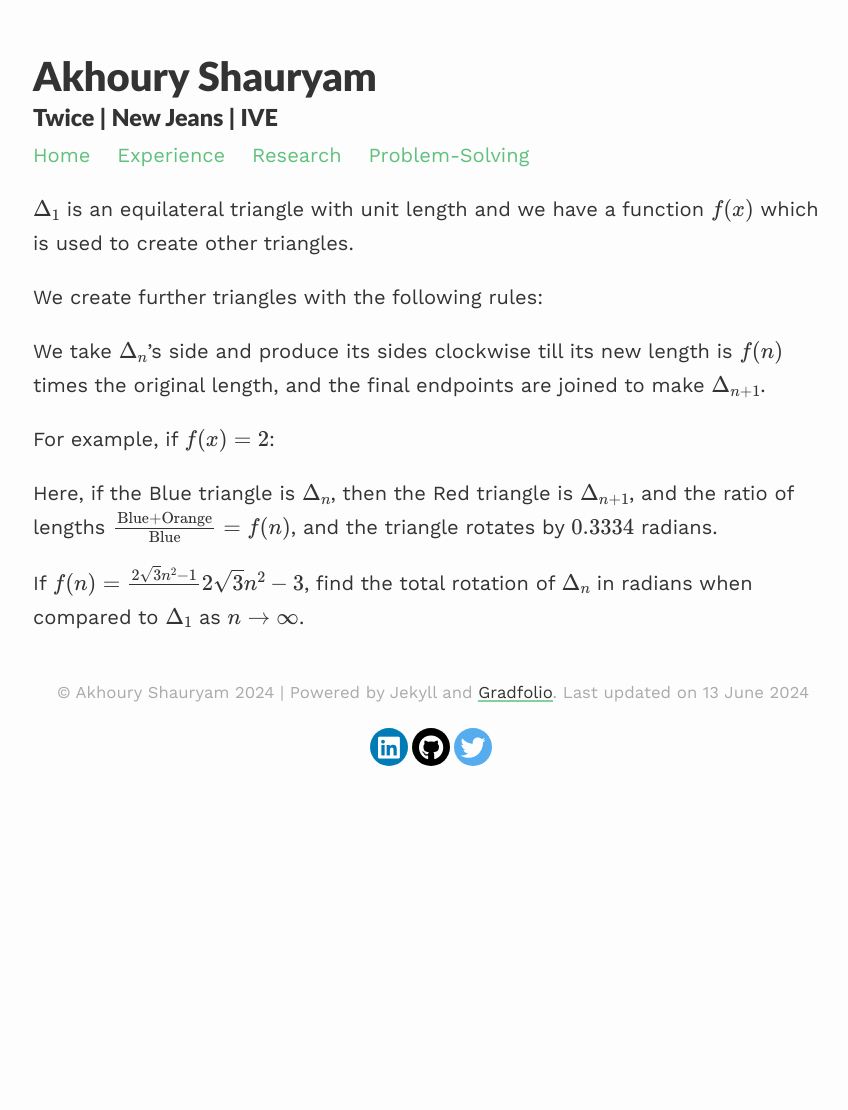
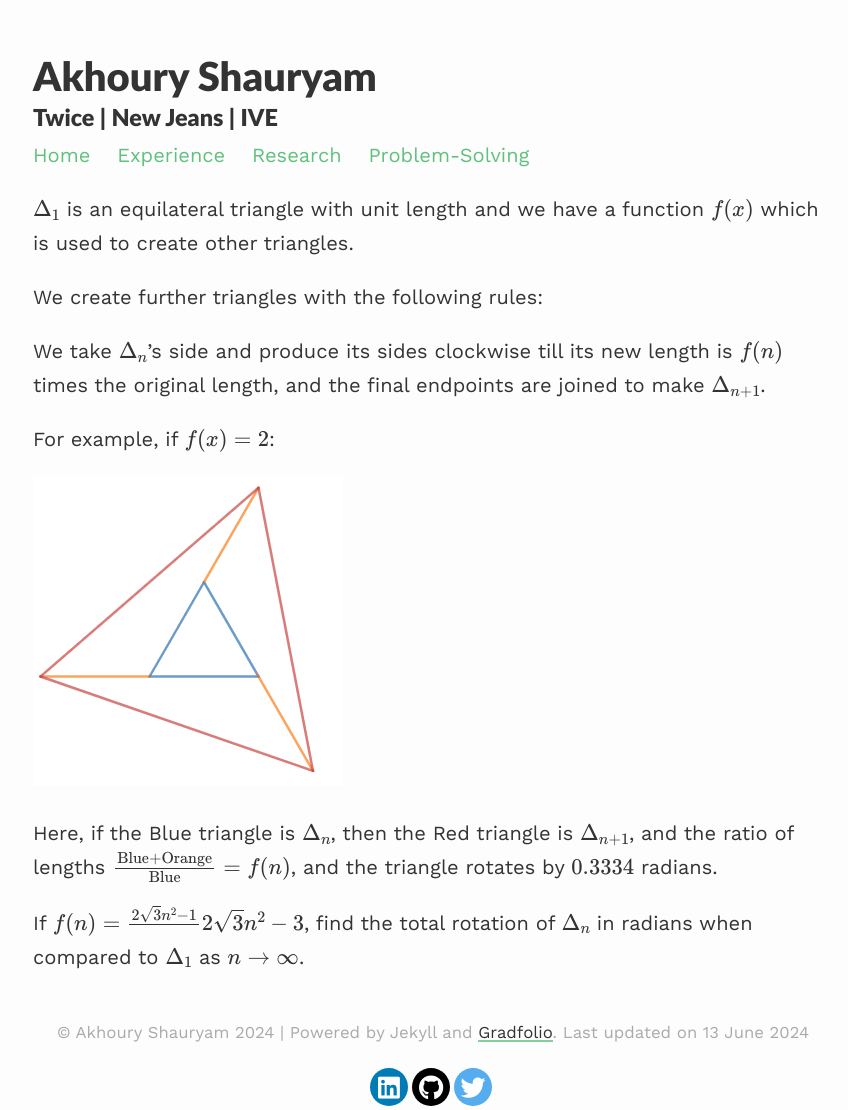
Before and after one commit to Satan-Claws/Satan-Claws.github.io, a Jekyll site: the page built from _pages/ps-triangle-rotation.md, in a window 1280 px wide. Shown: the whole page, without its empty margins (207-1055 px from the left). Built offline with Jekyll 4.4.1, drawn with Linux system fonts in a browser that asks for light colours; nearby versions of some CDN libraries; formulas are drawn with MathJax 3; before the commit the page ends 980 px from its top, so only the background shows below that.

Commit message:
Update ps-triangle-rotation.md

```diff
--- a/_pages/ps-triangle-rotation.md
+++ b/_pages/ps-triangle-rotation.md
@@ -5,7 +5,7 @@ permalink: /problems/triangle-rotation/
 published: true
 ---
 
-$ \Delta_1 $ is an equilateral triangle with unit length and we have a function $ f(x) $ which is used to create other triangles.
+$\Delta_1$ is an equilateral triangle with unit length and we have a function $ f(x) $ which is used to create other triangles.
 
 We create further triangles with the following rules:
 
@@ -13,6 +13,8 @@ We take $ \Delta_n $'s side and produce its sides clockwise till its new length
 
 For example, if $ f(x) = 2 $:
 
+![rotation](/assets/images/rotate.png)
+
 Here, if the Blue triangle is $ \Delta_n $, then the Red triangle is $ \Delta_{n+1} $, and the ratio of lengths $\frac{\text{Blue} + \text{Orange}}{\text{Blue}} = f(n)$, and the triangle rotates by $0.3334$ radians.
 
 If $ f(n) = \frac{2\sqrt{3}n^2-1}{}2\sqrt{3}n^2-3$, find the total rotation of $ \Delta_n $ in radians when compared to $ \Delta_1 $ as $ n \to \infty $.
```
